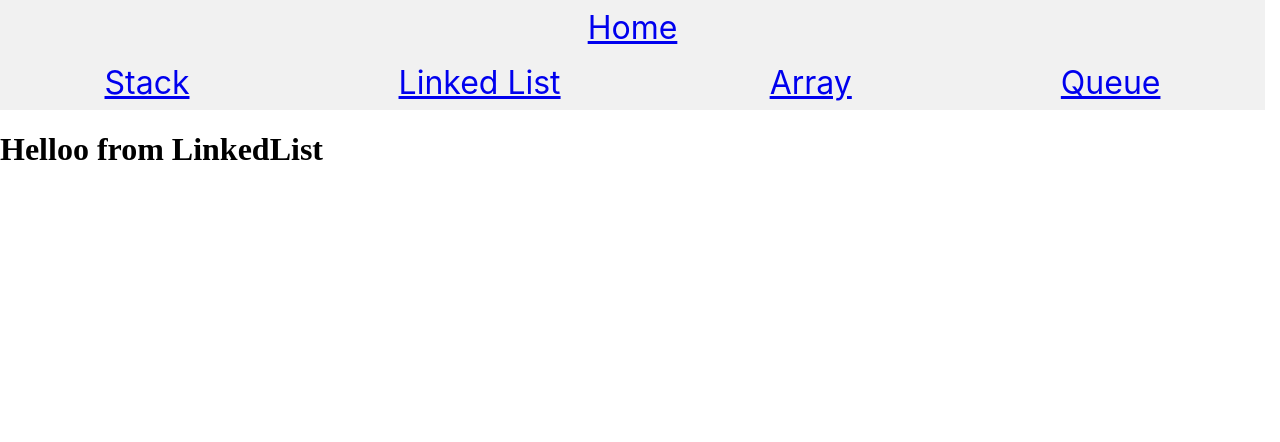
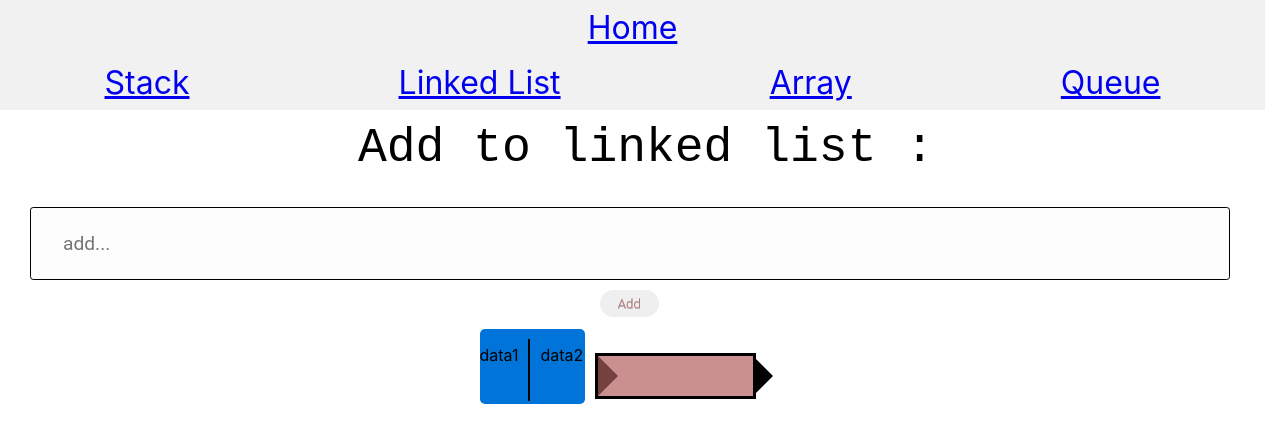
Before and after one commit to PhilipK-webdev/DataStructure, a React (Create React App) app: page / in a window 1280 px wide. Both pictures are taken after a click on the item "Linked List". Shown: the top 442 px of the page. Built offline with nearby package versions, Linux system fonts and the light colour scheme.

Commit message:
working on the linked list

```diff
--- a/src/Pages/LinkedList/LinkedList.css
+++ b/src/Pages/LinkedList/LinkedList.css
@@ -0,0 +1,63 @@
+.containerLinked{
+    display: flex;
+    justify-content: center;
+    align-items: center;
+    flex-direction: row;
+}
+.container {
+    display: flex;
+    justify-content: center;
+    align-items: center;
+    flex-direction: column;
+}
+.body{
+    display: flex;
+    justify-content: center;
+    align-items: center;
+  }
+
+  .shape {
+      height: 75px;
+      width: 100px;
+      background-color: #0074d9;
+      border-radius: 5px;
+      margin-bottom: 30px;
+      float: left;
+      padding-top: 0px;
+      margin-right: 10px;
+    }
+#pointer {
+    width: 150px;
+    height: 40px;
+    position: relative;
+    background:rgb(202, 144, 144);
+    border:3px solid black;
+  }
+  #pointer:after {
+    content: "";
+    position: absolute;
+    left: 0;
+    bottom: 0;
+    width: 0;
+    height: 0;
+    border-left: 20px solid rgb(117, 64, 64);
+    border-top: 20px solid transparent;
+    border-bottom: 20px solid transparent;
+  }
+  #pointer:before {
+    content: "";
+    position: absolute;
+    right: -20px;
+    bottom: 0;
+    width: 0;
+    height: 0;
+    border-left: 20px solid black;
+    border-top: 20px solid transparent;
+    border-bottom: 20px solid transparent;
+  }
+  hr{
+
+    border:1px solid black;
+    height: 60px;
+    margin: 10px;
+  }
--- a/src/Pages/LinkedList/LinkedListData.js
+++ b/src/Pages/LinkedList/LinkedListData.js
@@ -1,10 +1,31 @@
-import React from 'react'
+import React, { useState } from 'react'
+import "../LinkedList/LinkedList.css"
+const LinkedListData = () => {
 
-const LinkedListData = () => {
+    const ShapeLinkedList = () => {
+        return (
+            <div className="body">
+                <div className="shape" style={{ display: "flex", flexDirection: "row !important" }}>
+                    <p>data1</p>
+                    <strong><hr /></strong>
+                    <p>data2</p>
+                </div>
+                <div id="pointer" style={{ marginRight: "20px" }} ></div>
+            </div>
+        )
+    }
+
     return (
 
         <div>
-            <h1>Helloo from LinkedList</h1>
+            <div className="container">
+                <label className="form__label" forhtml="add">Add to linked list : </label>
+                <input type="text" id="inputPush" name="add" placeholder="add..." className="form__input" />
+                <button type="submit" className="button4" style={{ marginTop: "10px" }}>Add</button>
+            </div>
+            <div className="containerLinked">
+                <ShapeLinkedList />
+            </div>
         </div>
 
     )
```
